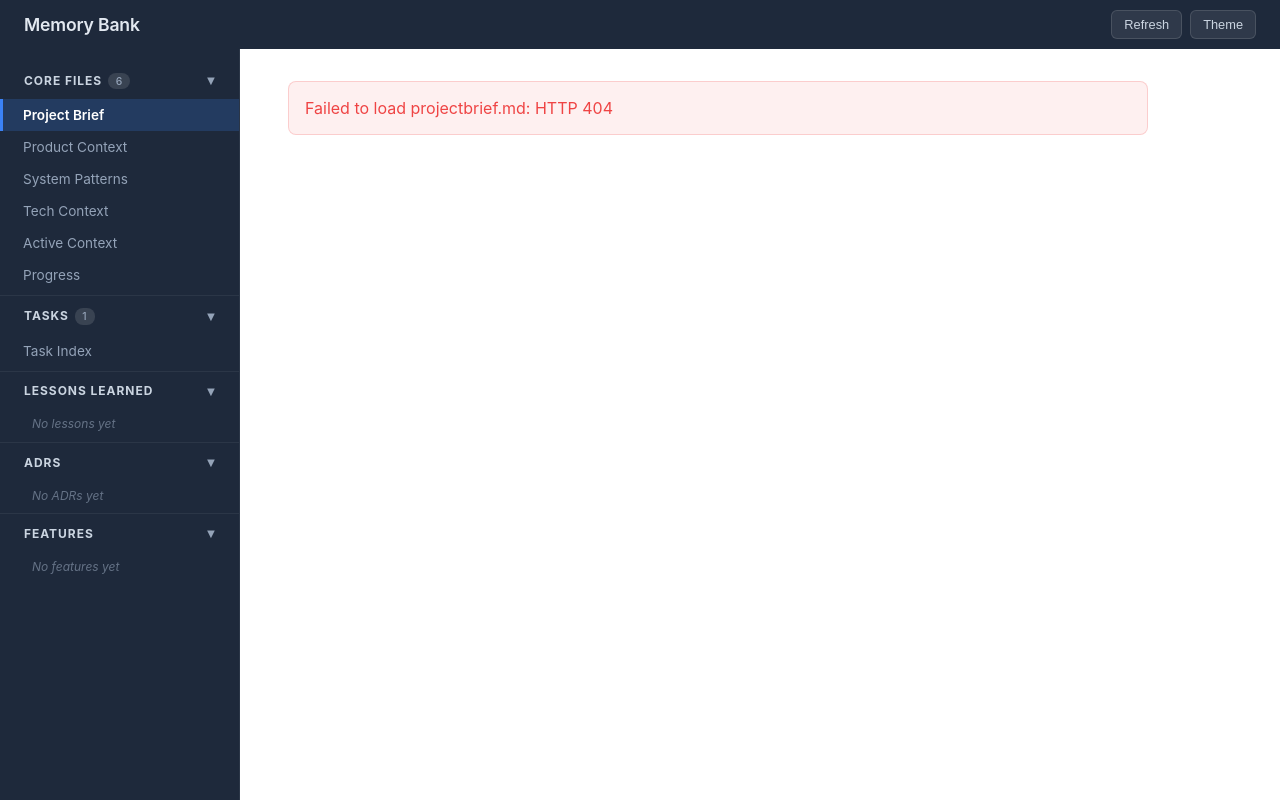
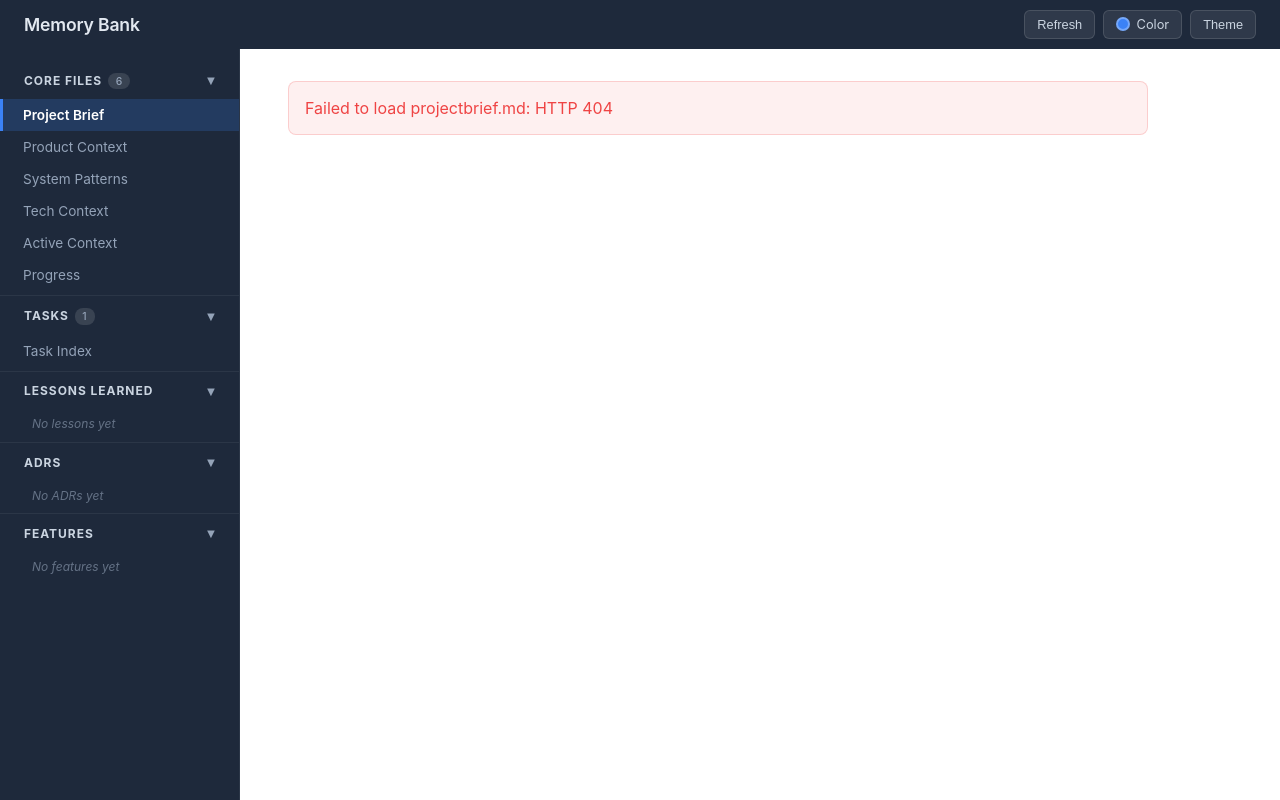
Before and after one commit to andriispivakelectrodosg/memory-bank-dashboard, a Flask app: page / in a window 1280 px wide. Run offline with Flask 3, Linux system fonts and the light colour scheme; data that the repository does not hold is empty; some libraries are stand-ins or nearby versions.

Commit message:
Add RGB accent color picker to header
- Native color picker input with swatch preview in the header
- Applies chosen color to accent, hover, and sidebar-active-bg CSS variables
- Persists custom accent color to localStorage
- Double-click swatch to reset to default theme color
- Theme toggle preserves custom accent if set

Co-Authored-By: Claude Opus 4.6 <noreply@anthropic.com>

```diff
--- a/templates/index.html
+++ b/templates/index.html
@@ -75,6 +75,45 @@
         }
 
         .header-btn:hover { background: rgba(255,255,255,0.15); color: #fff; }
+
+        .color-picker-wrapper {
+            position: relative;
+            display: flex;
+            align-items: center;
+        }
+
+        .color-picker-label {
+            background: rgba(255,255,255,0.08);
+            border: 1px solid rgba(255,255,255,0.12);
+            color: #cbd5e1;
+            padding: 0.35rem 0.75rem;
+            border-radius: 6px;
+            cursor: pointer;
+            font-size: 0.8rem;
+            transition: background 0.15s, color 0.15s;
+            display: flex;
+            align-items: center;
+            gap: 0.4rem;
+        }
+
+        .color-picker-label:hover { background: rgba(255,255,255,0.15); color: #fff; }
+
+        .color-picker-swatch {
+            width: 14px;
+            height: 14px;
+            border-radius: 50%;
+            border: 2px solid rgba(255,255,255,0.3);
+            display: inline-block;
+            transition: background-color 0.15s;
+        }
+
+        #accent-picker {
+            position: absolute;
+            opacity: 0;
+            width: 0;
+            height: 0;
+            pointer-events: none;
+        }
 
         .app-container { display: flex; flex: 1; overflow: hidden; }
 
@@ -240,6 +279,13 @@
         <h1>Memory Bank</h1>
         <div class="header-actions">
             <button class="header-btn" id="refresh-btn" title="Reload files">Refresh</button>
+            <div class="color-picker-wrapper">
+                <label class="color-picker-label" for="accent-picker" title="Choose accent color">
+                    <span class="color-picker-swatch" id="color-swatch"></span>
+                    Color
+                </label>
+                <input type="color" id="accent-picker" value="#3b82f6">
+            </div>
             <button class="header-btn" id="theme-btn" title="Toggle dark/light theme">Theme</button>
         </div>
     </header>
@@ -275,9 +321,47 @@
         }
         function isCollapsed(id) { return getCollapsed()[id] === true; }
 
+        // --- Accent Color ---
+        var defaultAccents = { light: '#3b82f6', dark: '#60a5fa' };
+
+        function hexToRgb(hex) {
+            var r = parseInt(hex.slice(1, 3), 16);
+            var g = parseInt(hex.slice(3, 5), 16);
+            var b = parseInt(hex.slice(5, 7), 16);
+            return { r: r, g: g, b: b };
+        }
+
+        function darkenHex(hex, amount) {
+            var rgb = hexToRgb(hex);
+            var r = Math.max(0, Math.round(rgb.r * (1 - amount)));
+            var g = Math.max(0, Math.round(rgb.g * (1 - amount)));
+            var b = Math.max(0, Math.round(rgb.b * (1 - amount)));
+            return '#' + [r, g, b].map(function(c) { return c.toString(16).padStart(2, '0'); }).join('');
+        }
+
+        function applyAccentColor(hex) {
+            var rgb = hexToRgb(hex);
+            var root = document.documentElement;
+            root.style.setProperty('--accent', hex);
+            root.style.setProperty('--accent-hover', darkenHex(hex, 0.2));
+            root.style.setProperty('--sidebar-active-bg', 'rgba(' + rgb.r + ',' + rgb.g + ',' + rgb.b + ',0.2)');
+            document.getElementById('accent-picker').value = hex;
+            document.getElementById('color-swatch').style.backgroundColor = hex;
+        }
+
+        function getSavedAccent() {
+            return localStorage.getItem('mb-accent') || null;
+        }
+
         // --- Init ---
         async function init() {
             applyTheme(state.theme);
+            var savedAccent = getSavedAccent();
+            if (savedAccent) {
+                applyAccentColor(savedAccent);
+            } else {
+                applyAccentColor(defaultAccents[state.theme]);
+            }
             marked.setOptions({ gfm: true, breaks: false });
             await loadManifest();
             buildSidebar();
@@ -554,6 +638,20 @@
         document.getElementById('theme-btn').addEventListener('click', function() {
             state.theme = state.theme === 'light' ? 'dark' : 'light';
             applyTheme(state.theme);
+            var savedAccent = getSavedAccent();
+            if (!savedAccent) {
+                applyAccentColor(defaultAccents[state.theme]);
+            }
+        });
+
+        // --- Accent picker ---
+        document.getElementById('accent-picker').addEventListener('input', function(e) {
+            applyAccentColor(e.target.value);
+            localStorage.setItem('mb-accent', e.target.value);
+        });
+        document.getElementById('color-swatch').addEventListener('dblclick', function() {
+            localStorage.removeItem('mb-accent');
+            applyAccentColor(defaultAccents[state.theme]);
         });
 
         // --- Refresh ---
```
